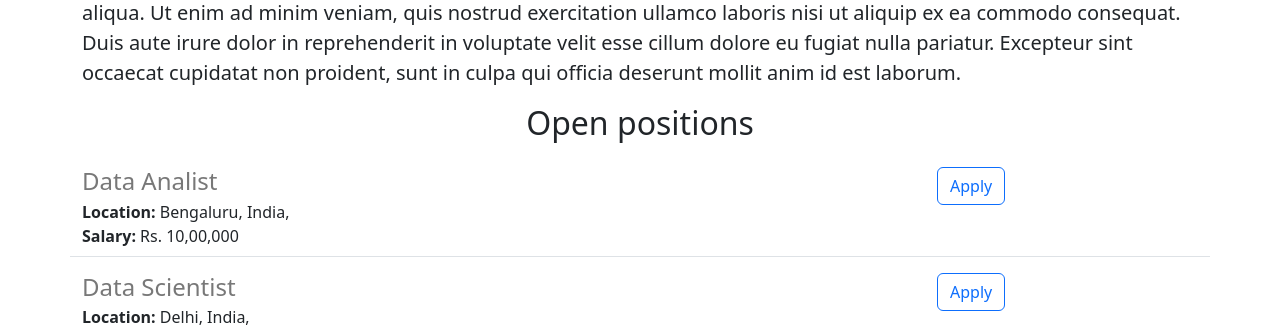
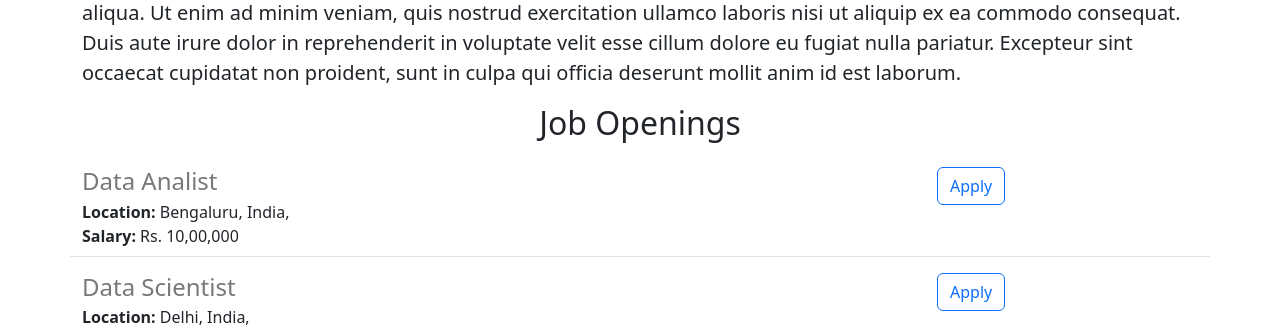
Before and after one commit to MashaDel/Grisha-Careers-Website, a Flask app: page / in a window 1280 px wide. Shown: the part 572-901 px from the top of the page. Run offline with Flask 2, Linux system fonts and the light colour scheme.

Commit message:
made some changs

```diff
--- a/templates/home.html
+++ b/templates/home.html
@@ -25,7 +25,7 @@
       Lorem ipsum dolor sit amet, consectetur adipiscing elit, sed do eiusmod tempor incididunt ut labore et dolore magna aliqua. Ut enim ad minim veniam, quis nostrud exercitation ullamco laboris nisi ut aliquip ex ea commodo consequat. Duis aute irure dolor in reprehenderit in voluptate velit esse cillum dolore eu fugiat nulla pariatur. Excepteur sint occaecat cupidatat non proident, sunt in culpa qui officia deserunt mollit anim id est laborum.
 
       </p>
-      <h2 class="text-center mt-2 mb-4">Open positions</h2>
+      <h2 class="text-center mt-2 mb-4">Job Openings</h2>
       <p>
         {% for job in jobs %}
           {% include "jobitem.html" %}
```
